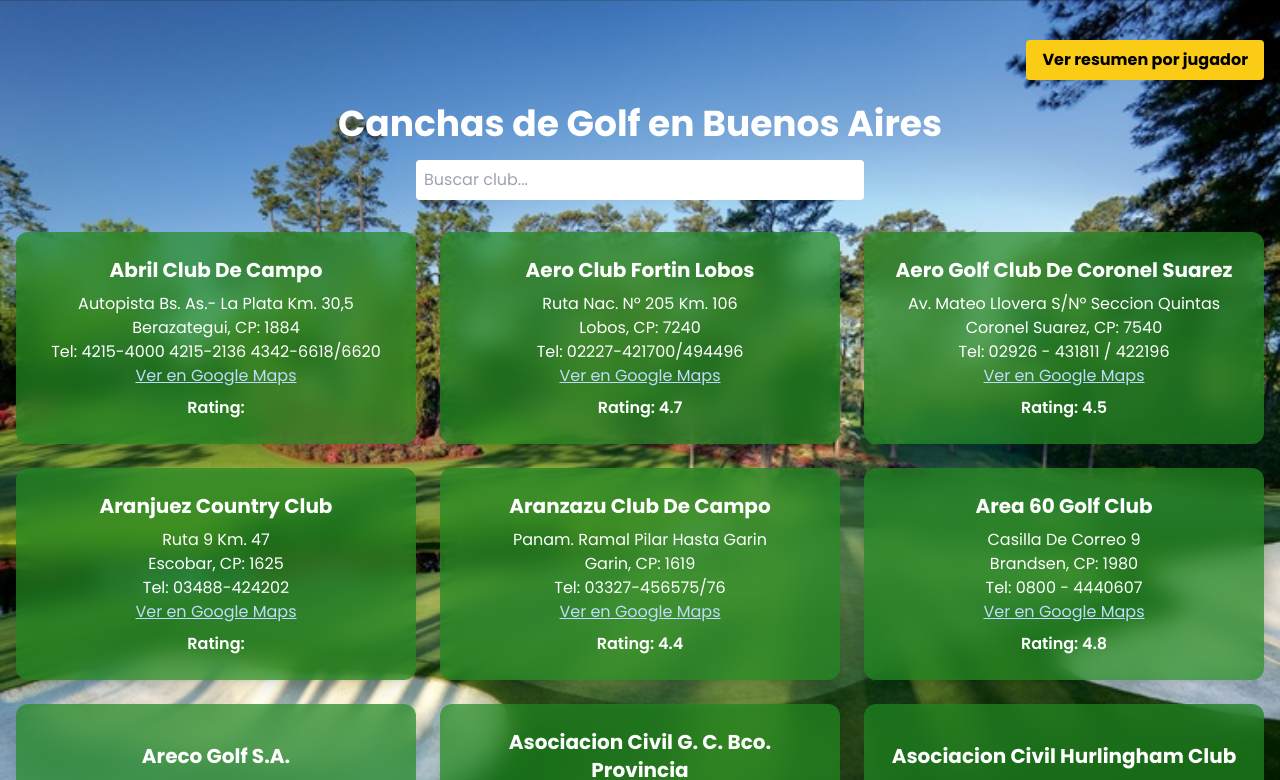
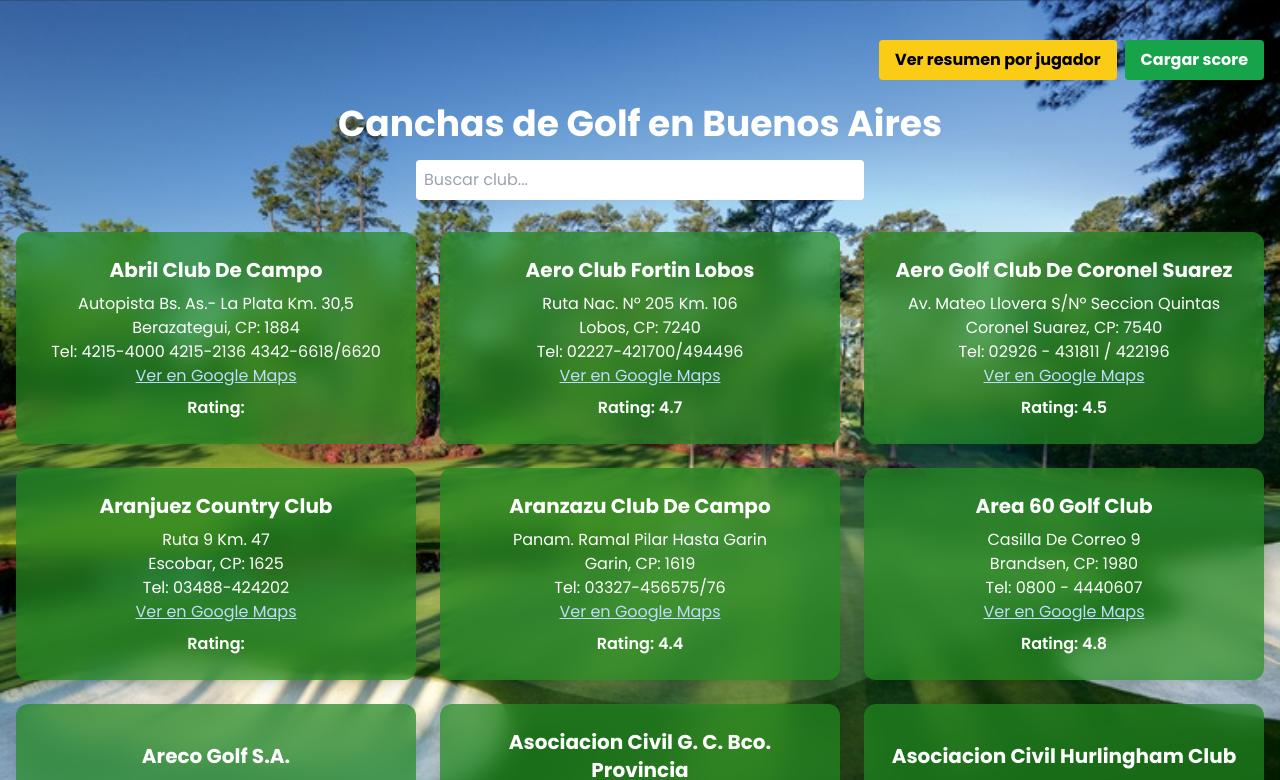
Before and after one commit to martomartomarto/golf-buenos-aires-app, a Next.js app: page / in a window 1280 px wide. Shown: the top 780 px of the page. Built offline with nearby package versions, Linux system fonts and the light colour scheme.

Commit message:
Update index.tsx

```diff
--- a/pages/index.tsx
+++ b/pages/index.tsx
@@ -18,12 +18,18 @@ export default function Home() {
       </Head>
 
       <main className="min-h-screen px-4 py-10 text-white">
-        <div className="flex justify-end mb-6">
+        <div className="flex justify-end mb-6 gap-2">
           <a
             href="/jugadores"
             className="bg-yellow-400 hover:bg-yellow-500 text-black font-bold py-2 px-4 rounded"
           >
             Ver resumen por jugador
+          </a>
+          <a
+            href="/scores"
+            className="bg-green-600 hover:bg-green-700 text-white font-bold py-2 px-4 rounded"
+          >
+            Cargar score
           </a>
         </div>
 
```
